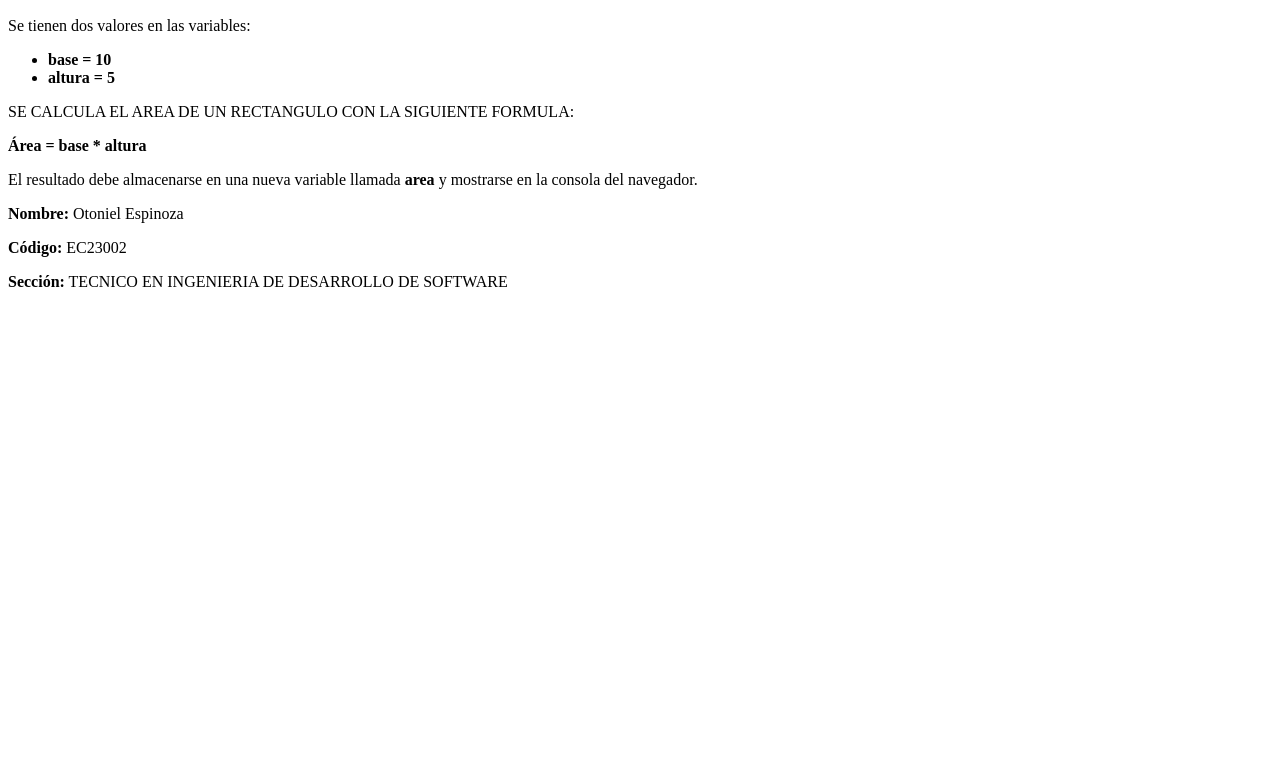
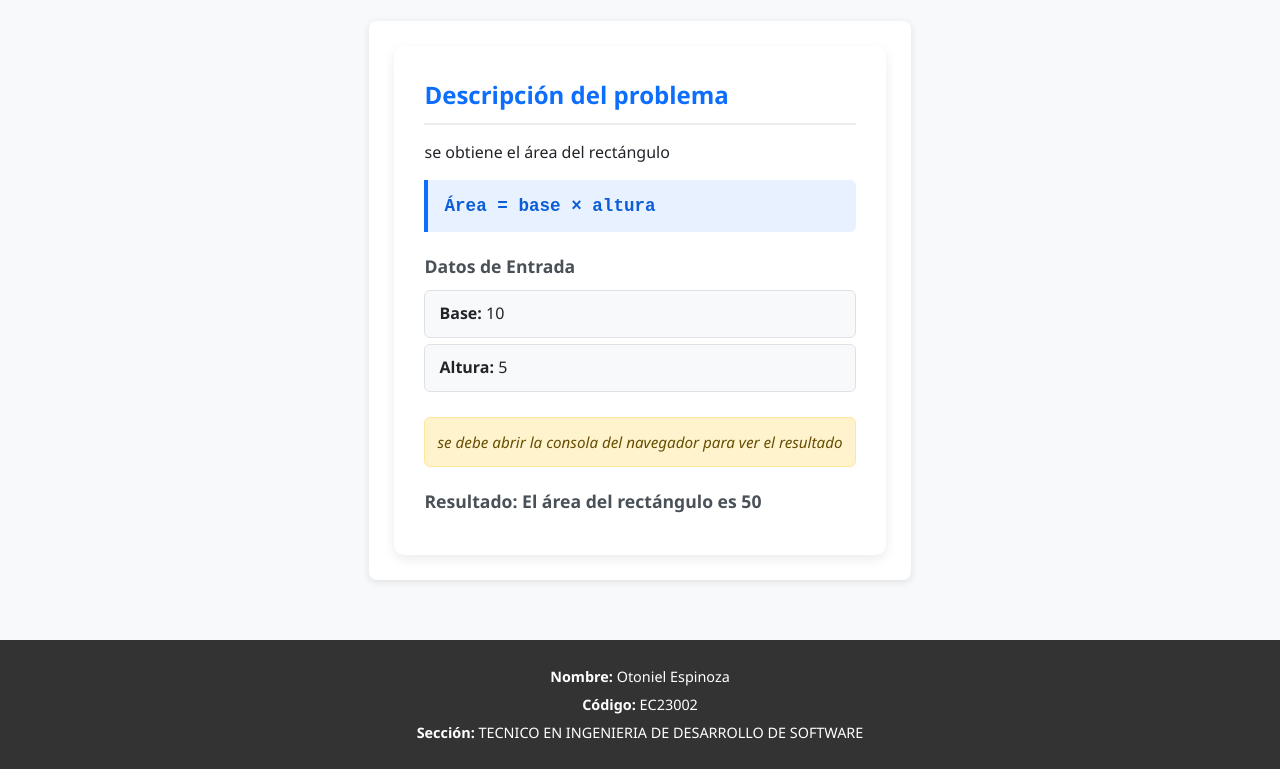
Before and after one commit to esteban15espinosa-svg/practica-js-esencial, a plain HTML site: page pages/ejercicio1.html in a window 1280 px wide. Shown: the part 110-879 px from the top of the page. Before the commit the page ends 800 px from the top, so only its background shows below. Drawn offline with Linux system fonts and the light colour scheme.

Commit message:
Creacion del primer ejercicio area de un rectangulo

```diff
--- a/pages/ejercicio1.html
+++ b/pages/ejercicio1.html
@@ -4,35 +4,39 @@
     <meta charset="UTF-8">
     <meta name="viewport" content="width=device-width, initial-scale=1.0">
     <title>Ejercicio1 ,Area de un rectangulo</title>
+    <link rel="stylesheet" href="../styles/styles.css">
 </head>
-<body>   <header>
+<body>
+     <header>
         <h1>Ejercicio 1: Cálculo del Área de un Rectángulo</h1>
     </header>
 
     <main>
-        <section>
+        <section class="card-ejercicio">
             <h2>Descripción del problema</h2>
-            <p>
-                Se tienen dos valores en las variables:
+
+                <p>se obtiene el área del rectángulo</p>
+                <div class="formula-box">
+                   <code>Área = base × altura</code>
+                </div>
+                <h3>Datos de Entrada</h3>
+
+
+
+            <ul class="datos-lista">
+               <li><strong>Base:</strong> 10</li>
+                <li><strong>Altura:</strong> 5</li>
+            </ul>
+
+            <p class="nota-consola">
+                <em>se debe abrir la consola del navegador para ver el resultado</em>
             </p>
 
-            <ul>
-                <li><strong>base = 10</strong></li>
-                <li><strong>altura = 5</strong></li>
-            </ul>
 
-            <p>
-                SE CALCULA EL AREA DE UN RECTANGULO CON LA SIGUIENTE FORMULA:
-            </p>
+<script src="../scripts/ejercicio1.js"></script>
 
-            <p>
-                <strong>Área = base * altura</strong>
-            </p>
 
-            <p>
-                El resultado debe almacenarse en una nueva variable llamada
-                <strong>area</strong> y mostrarse en la consola del navegador.
-            </p>
+
         </section>
     </main>
 
@@ -42,8 +46,5 @@
         <p><strong>Sección:</strong> TECNICO EN INGENIERIA DE DESARROLLO DE SOFTWARE</p>
     </footer>
 
-    <script src="../js/ejercicio1.js"></script>
-
-
 </body>
 </html>
--- a/scripts/ejercicio1.js
+++ b/scripts/ejercicio1.js
@@ -1,4 +1,10 @@
 let base = 10;
 let altura = 5;
 let area = base * altura;
-document.write("<p>El área de un rectángulo es: <strong>" + area + "</strong></p>");
+
+
+console.log("--- EJERCICIO 1 ---");
+console.log("Base:", base);
+console.log("Altura:", altura);
+console.log("El área del rectángulo es:", area);
+document.write(`<h3>Resultado: El área del rectángulo es ${area}</h3>`);
--- a/styles/styles.css
+++ b/styles/styles.css
@@ -5,20 +5,26 @@
 }
 
 body {
-    font-family: Arial, Helvetica, sans-serif;
-    background-color: #f4f4f4;
-    color: #333;
+    font-family: 'Segoe UI', Tahoma, Geneva, Verdana, sans-serif;
+    background-color: #f8f9fa;
+    color: #212529;
     line-height: 1.6;
+    display: flex;
+    flex-direction: column;
+    min-height: 100vh;
+
 }
 
 header {
-    background-color: #0d6efd;
+   background-color: #0d6efd;
     color: white;
     text-align: center;
-    padding: 20px;
+    padding: 25px 15px;
+    box-shadow: 0 2px 5px rgba(0, 0, 0, 0.1)
 }
 header h1 {
     font-size: 2rem;
+    font-weight: 600;
 }
 
 main {
@@ -30,19 +36,65 @@ main {
     box-shadow: 0 2px 8px rgba(0, 0, 0, 0.1);
 }
 
+.card-ejercicio {
+    background-color: #ffffff;
+    padding: 30px;
+    border-radius: 10px;
+    box-shadow: 0 4px 12px rgba(0, 0, 0, 0.08);
+}
+
 main h2 {
     color: #0d6efd;
     margin-bottom: 15px;
+    font-size: 1.5rem;
+    border-bottom: 2px solid #e9ecef;
+    padding-bottom: 8px;
 }
 
-main p,
-main ul {
-    margin-bottom: 15px;
+main h3 {
+    color: #495057;
+    margin: 20px 0 10px 0;
+    font-size: 1.1rem;
+}
+.formula-box {
+    background-color: #e7f1ff;
+    border-left: 4px solid #0d6efd;
+    padding: 12px 16px;
+    margin: 15px 0;
+    border-radius: 0 6px 6px 0;
 }
 
-main ul {
-    padding-left: 20px;
+.formula-box code {
+    font-size: 1.1rem;
+    font-weight: bold;
+    color: #0b5ed7;
 }
+
+/* Lista de datos */
+.datos-lista {
+    list-style: none;
+    padding-left: 0;
+}
+
+.datos-lista li {
+    background-color: #f8f9fa;
+    padding: 10px 14px;
+    margin-bottom: 6px;
+    border-radius: 6px;
+    border: 1px solid #dee2e6;
+}
+
+/* Nota aclaratoria */
+.nota-consola {
+    margin-top: 25px;
+    padding: 12px;
+    background-color: #fff3cd;
+    border: 1px solid #ffe69c;
+    border-radius: 6px;
+    color: #664d03;
+    font-size: 0.95rem;
+}
+
 
 
 footer {
@@ -51,6 +103,7 @@ footer {
     background-color: #333;
     color: white;
     margin-top: 30px;
+    font-size: 0.9rem;
 }
 
 footer p {
```
